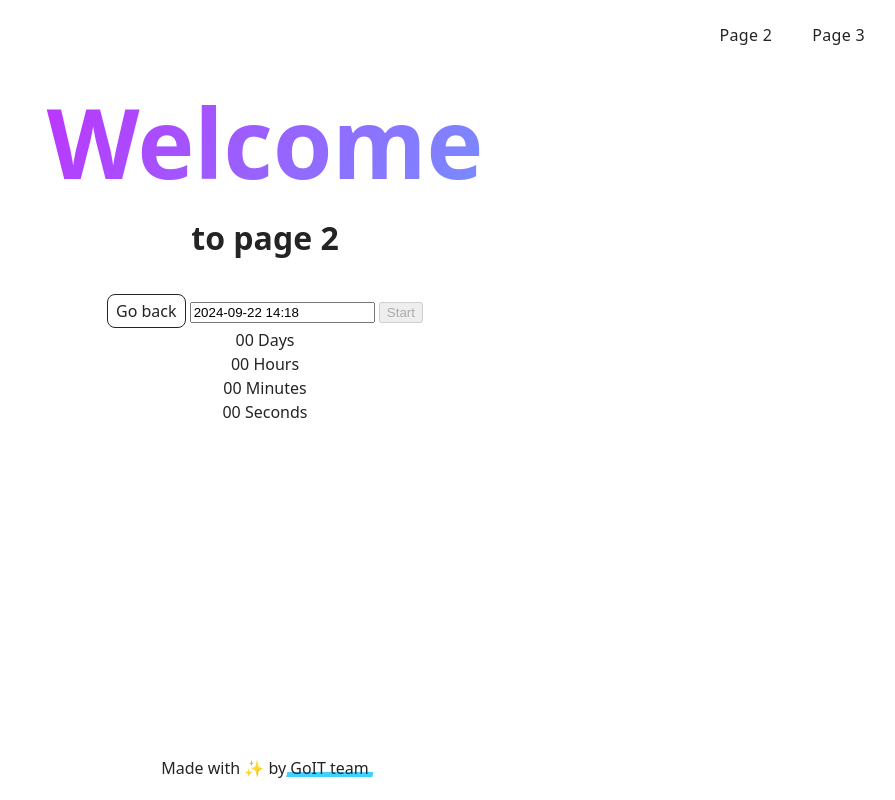
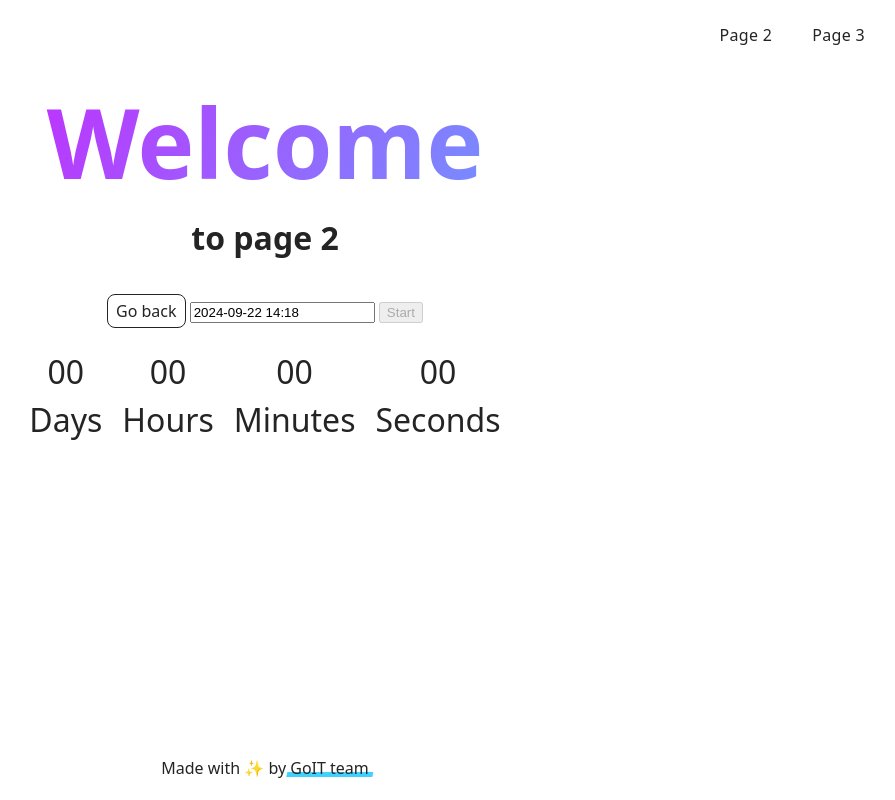
Before and after one commit to juliasobocinska/goit-js-h-w-10, a website built with Vite: page src/page-2.html in a window 1280 px wide. Shown: the whole page, without its empty margins (375-1270 px from the left). Built offline with nearby package versions, Linux system fonts and the light colour scheme.

Commit message:
update ccs file

```diff
--- a/src/css/styles.css
+++ b/src/css/styles.css
@@ -16,3 +16,22 @@
 @import url('./badges.css');
 @import url('./back-link.css');
 @import url('./footer.css');
+
+.timer {
+  display: flex;
+  flex-wrap: wrap;
+  justify-content: center;
+  gap: 20px;
+  padding-top: 20px;
+}
+
+span.value {
+  display: block;
+  font-weight: 500;
+  font-size: 2rem;
+}
+
+.label {
+  font-size: 2rem;
+  font-weight: 400;
+}
```
